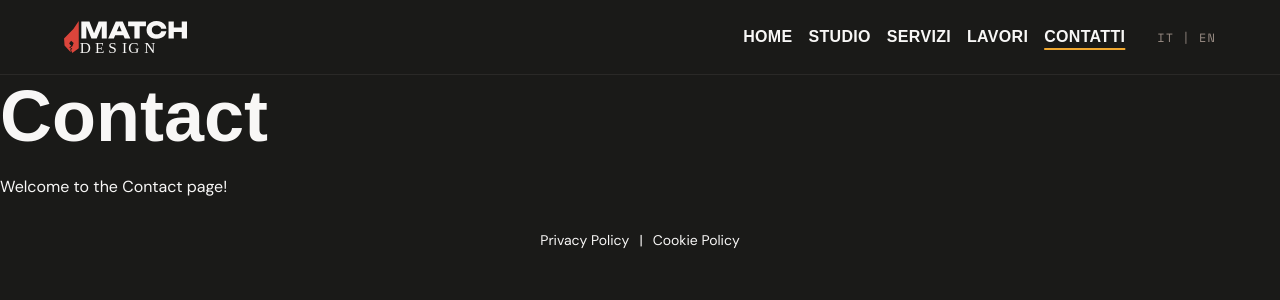
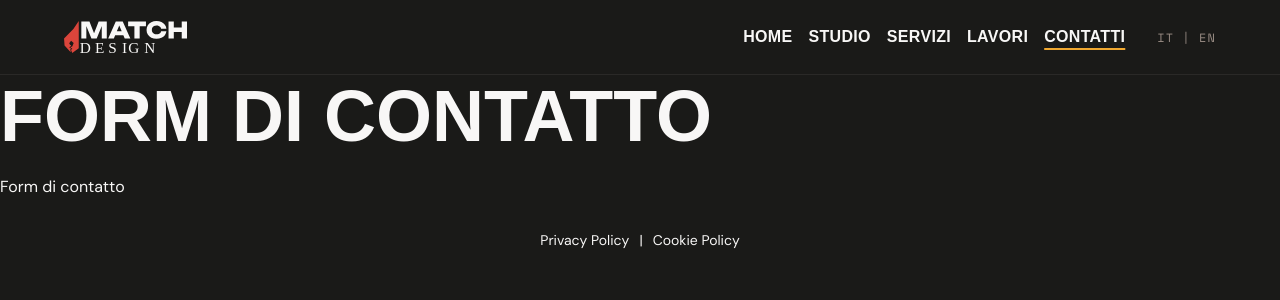
Before and after one commit to andy90d/matchdesign-site, a Next.js app: page /contact in a window 1280 px wide. Shown: the top 300 px of the page. Built offline with nearby package versions, Linux system fonts and the light colour scheme; a web font is replaced by a local one.

Commit message:
corrected the reply_to field in the email sending function to ensure proper email response handling.

```diff
--- a/app/contact/page.tsx
+++ b/app/contact/page.tsx
@@ -12,8 +12,8 @@ export const metadata: Metadata = {
 export default function Home() {
   return (
     <div className="home-page">
-      <h1>Contact</h1>
-      <p>Welcome to the Contact page!</p>
+      <h1>FORM DI CONTATTO</h1>
+      <p>Form di contatto</p>
     </div>
   );
 }
```
Also changed, not shown: app/contacts/page.tsx (deleted, +0 -19 lines).
